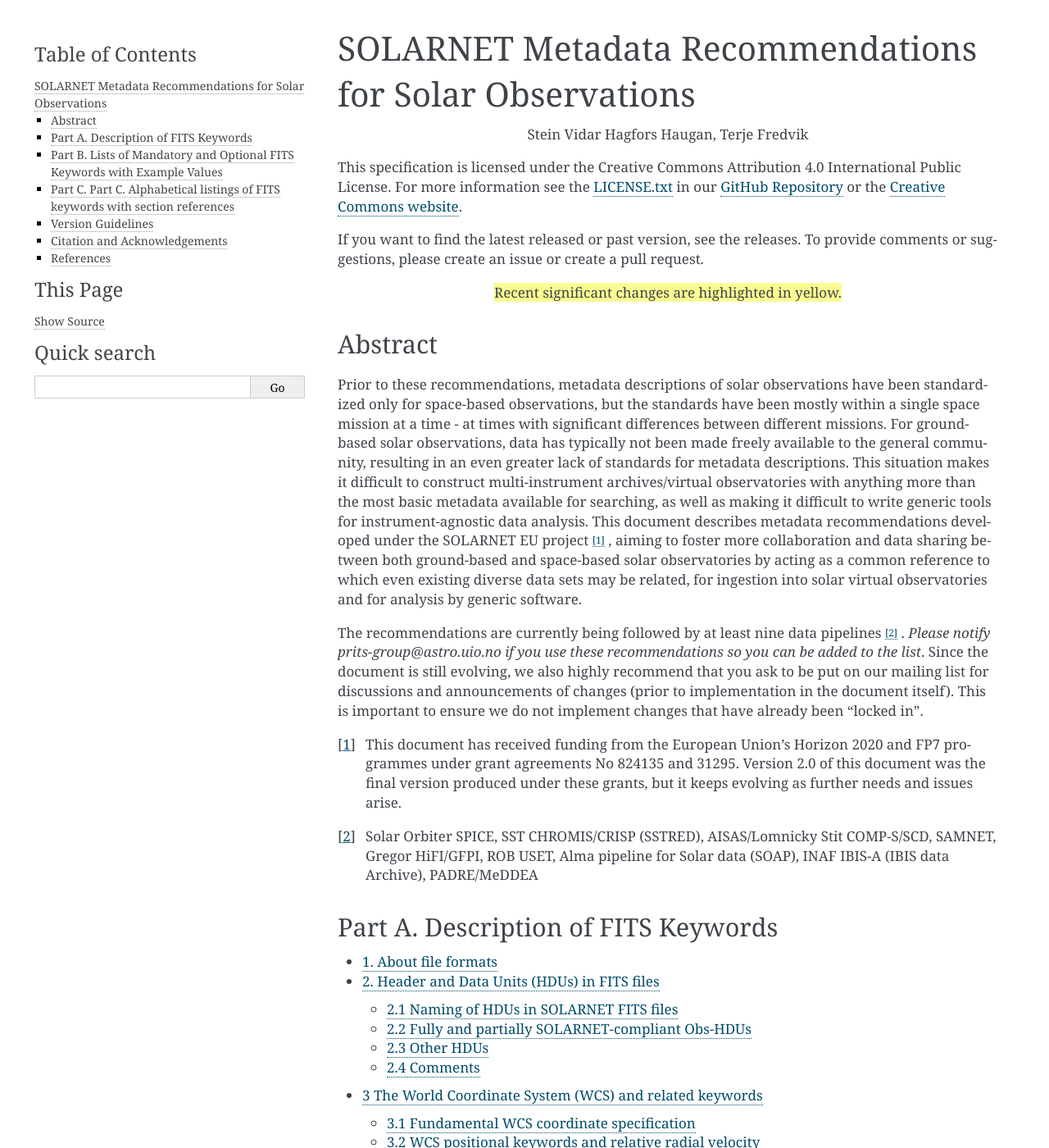
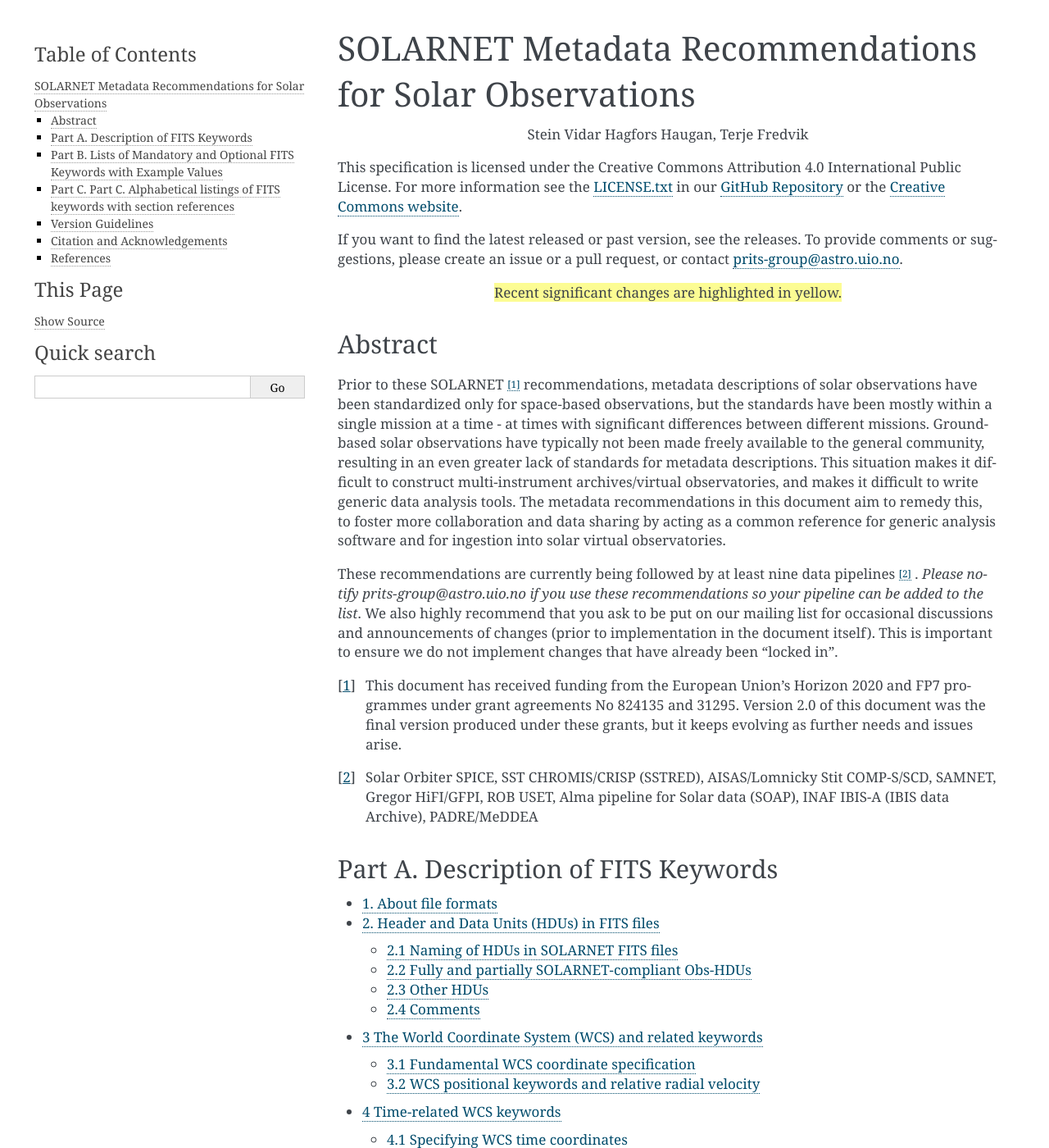
Before and after one commit to IHDE-Alliance/solarnet_metadata, a Sphinx documentation site: the page built from docs/index.rst, in a window 1280 px wide and 1400 px high. Shown: the whole window at 82% size. Built offline with Sphinx 7.4.7, drawn with Linux system fonts in a browser that asks for light colours.

Commit message:
[ index.rst ] Further reformulations/shortening of Abstract

```diff
--- a/docs/index.rst
+++ b/docs/index.rst
@@ -12,15 +12,13 @@ SOLARNET Metadata Recommendations for Solar Observations
       Stein Vidar Hagfors Haugan, Terje Fredvik
    </div>
 
-This specification is licensed under the Creative Commons Attribution 4.0 International Public License.
-For more information see the `LICENSE.txt`_ in our `GitHub Repository`_ or the `Creative Commons website`_.
+This specification is licensed under the Creative Commons Attribution 4.0 International Public License. For more information see the `LICENSE.txt`_ in our `GitHub Repository`_ or the `Creative Commons website`_.
 
 .. _LICENSE.txt: https://github.com/IHDE-Alliance/solarnet_metadata/blob/main/LICENSE.txt
 .. _GitHub Repository: https://github.com/IHDE-Alliance/solarnet_metadata
 .. _Creative Commons website: https://creativecommons.org/licenses/by/4.0/
 
-If you want to find the latest released or past version, see the releases.
-To provide comments or suggestions, please create an issue or create a pull request.
+If you want to find the latest released or past version, see the releases. To provide comments or suggestions, please create an issue or a pull request, or contact prits-group@astro.uio.no.
 
 .. raw:: html
 
@@ -31,9 +29,9 @@ To provide comments or suggestions, please create an issue or create a pull requ
 Abstract
 --------
 
-Prior to these recommendations, metadata descriptions of solar observations have been standardized only for space-based observations, but the standards have been mostly within a single space mission at a time - at times with significant differences between different missions. For ground-based solar observations, data has typically not been made freely available to the general community, resulting in an even greater lack of standards for metadata descriptions. This situation makes it difficult to construct multi-instrument archives/virtual observatories with anything more than the most basic metadata available for searching, as well as making it difficult to write generic tools for instrument-agnostic data analysis. This document describes metadata recommendations developed under the SOLARNET EU project [#footnote1]_ , aiming to foster more collaboration and data sharing between both ground-based and space-based solar observatories by acting as a common reference to which even existing diverse data sets may be related, for ingestion into solar virtual observatories and for analysis by generic software.
+Prior to these SOLARNET [#footnote1]_ recommendations, metadata descriptions of solar observations have been standardized only for space-based observations, but the standards have been mostly within a single mission at a time - at times with significant differences between different missions. Ground-based solar observations have typically not been made freely available to the general community, resulting in an even greater lack of standards for metadata descriptions. This situation makes it difficult to construct multi-instrument archives/virtual observatories, and makes it difficult to write generic data analysis tools. The metadata recommendations in this document aim to remedy this, to foster more collaboration and data sharing by acting as a common reference for generic analysis software and for ingestion into solar virtual observatories.
 
-The recommendations are currently being followed by at least nine data pipelines [#footnote2]_ . *Please notify prits-group@astro.uio.no if you use these recommendations so you can be added to the list*. Since the document is still evolving, we also highly recommend that you ask to be put on our mailing list for discussions and announcements of changes (prior to implementation in the document itself). This is important to ensure we do not implement changes that have already been "locked in".
+These recommendations are currently being followed by at least nine data pipelines [#footnote2]_ . *Please notify prits-group@astro.uio.no if you use these recommendations so your pipeline can be added to the list*. We also highly recommend that you ask to be put on our mailing list for occasional discussions and announcements of changes (prior to implementation in the document itself). This is important to ensure we do not implement changes that have already been "locked in".
 
 .. [#footnote1] This document has received funding from the European Union's Horizon 2020 and FP7 programmes under grant agreements No 824135 and 31295. Version 2.0 of this document was the final version produced under these grants, but it keeps evolving as further needs and issues arise.
 
```
